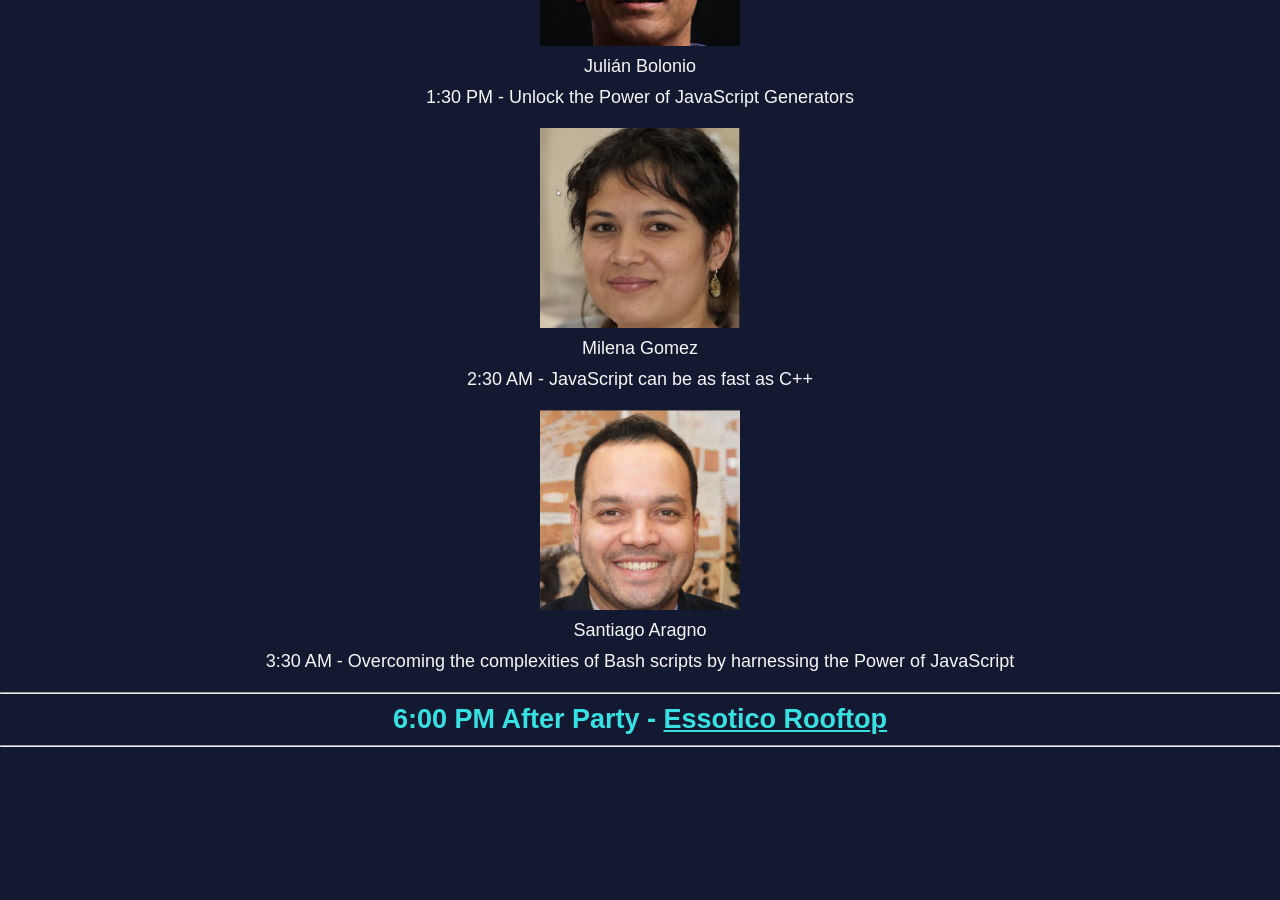
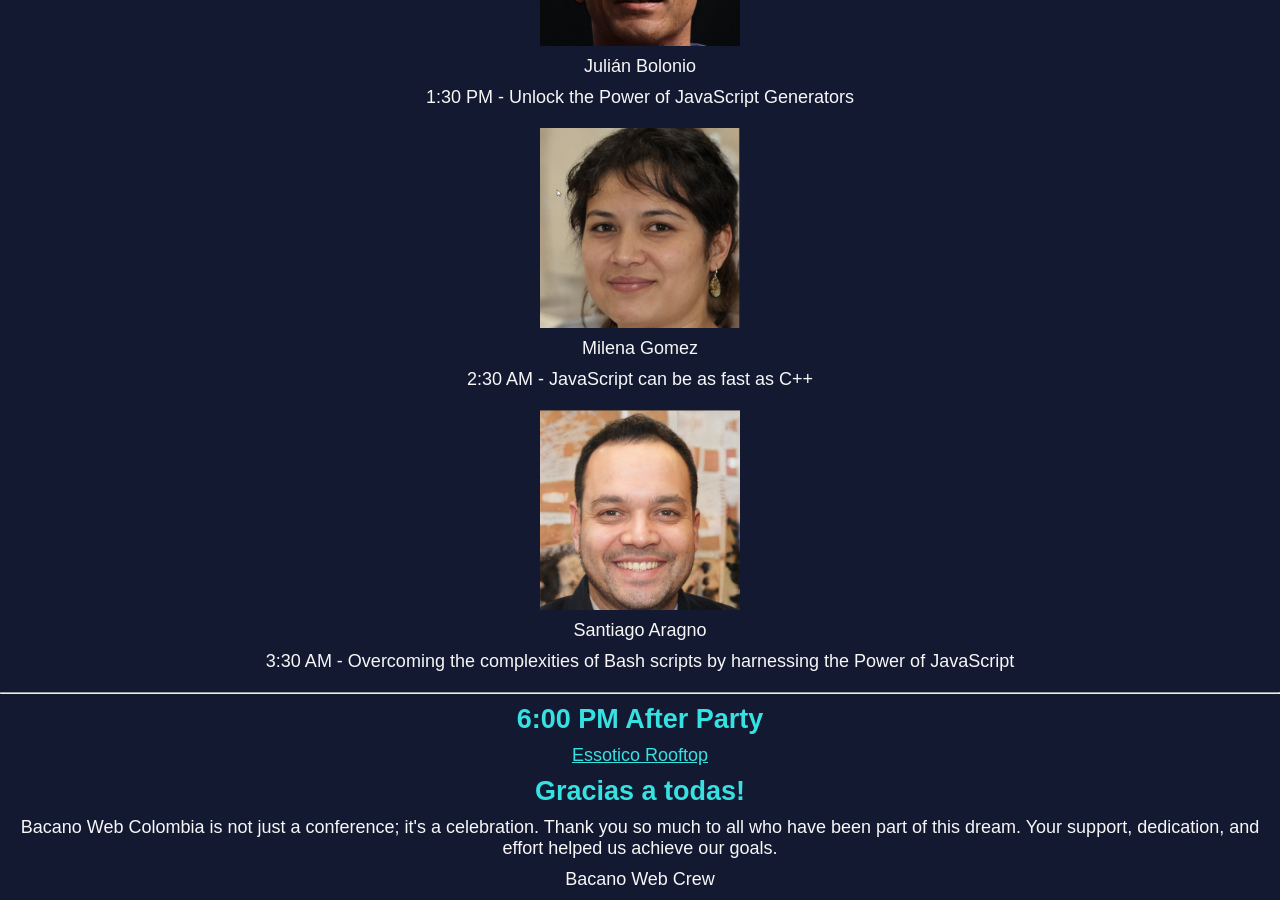
Before and after one commit to gothamgo/bweb, a Jekyll site: the page built from index.html, in a window 1280 px wide and 900 px high, scrolled down 3562 px. Built offline with Jekyll 4.4.1, drawn with Linux system fonts in a browser that asks for light colours; before the commit the page ends 4309 px from its top, so only the background shows below that.

Commit message:
Update index.html

```diff
--- a/index.html
+++ b/index.html
@@ -153,5 +153,20 @@ div.speaker img {
 </div>
 
 <hr>
-<h2>6:00 PM After Party - <a href="https://www.google.com/maps/place/Essotico+Rooftop/@6.2100203,-75.5678825,20z/data=!4m15!1m8!3m7!1s0x8e4428dfb80fad05:0x42137cfcc7b53b56!2sMedell%C3%ADn,+Medellin,+Antioquia,+Colombia!3b1!8m2!3d6.2476376!4d-75.5658153!16zL20vMDF4XzZz!3m5!1s0x8e4429f4d5a0716d:0x89b953c84c971315!8m2!3d6.210004!4d-75.5678394!16s%2Fg%2F11pdw28lyc?entry=ttu">Essotico Rooftop</a></h2>
-<hr>
+<h2>6:00 PM After Party</h2>
+<p>
+  <a href="https://www.google.com/maps/place/Essotico+Rooftop/@6.2100203,-75.5678825,20z/data=!4m15!1m8!3m7!1s0x8e4428dfb80fad05:0x42137cfcc7b53b56!2sMedell%C3%ADn,+Medellin,+Antioquia,+Colombia!3b1!8m2!3d6.2476376!4d-75.5658153!16zL20vMDF4XzZz!3m5!1s0x8e4429f4d5a0716d:0x89b953c84c971315!8m2!3d6.210004!4d-75.5678394!16s%2Fg%2F11pdw28lyc?entry=ttu">Essotico Rooftop</a>
+</p>
+
+<h2>
+Gracias a todas!
+</h2>
+
+<p>
+Bacano Web Colombia is not just a conference; it's a celebration.
+Thank you so much to all who have been part of this dream. Your support, dedication, and effort helped us achieve our goals.
+</p>
+
+<p>
+Bacano Web Crew
+</p>
```
